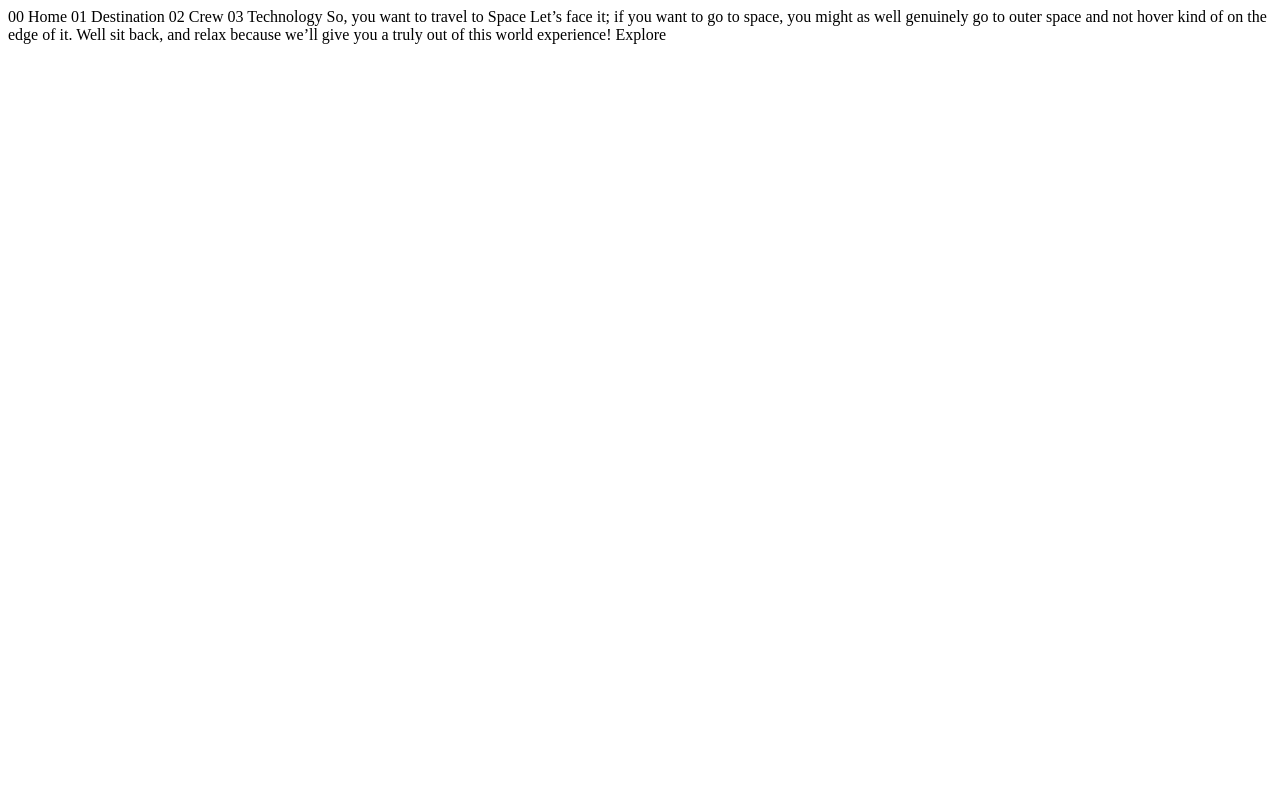
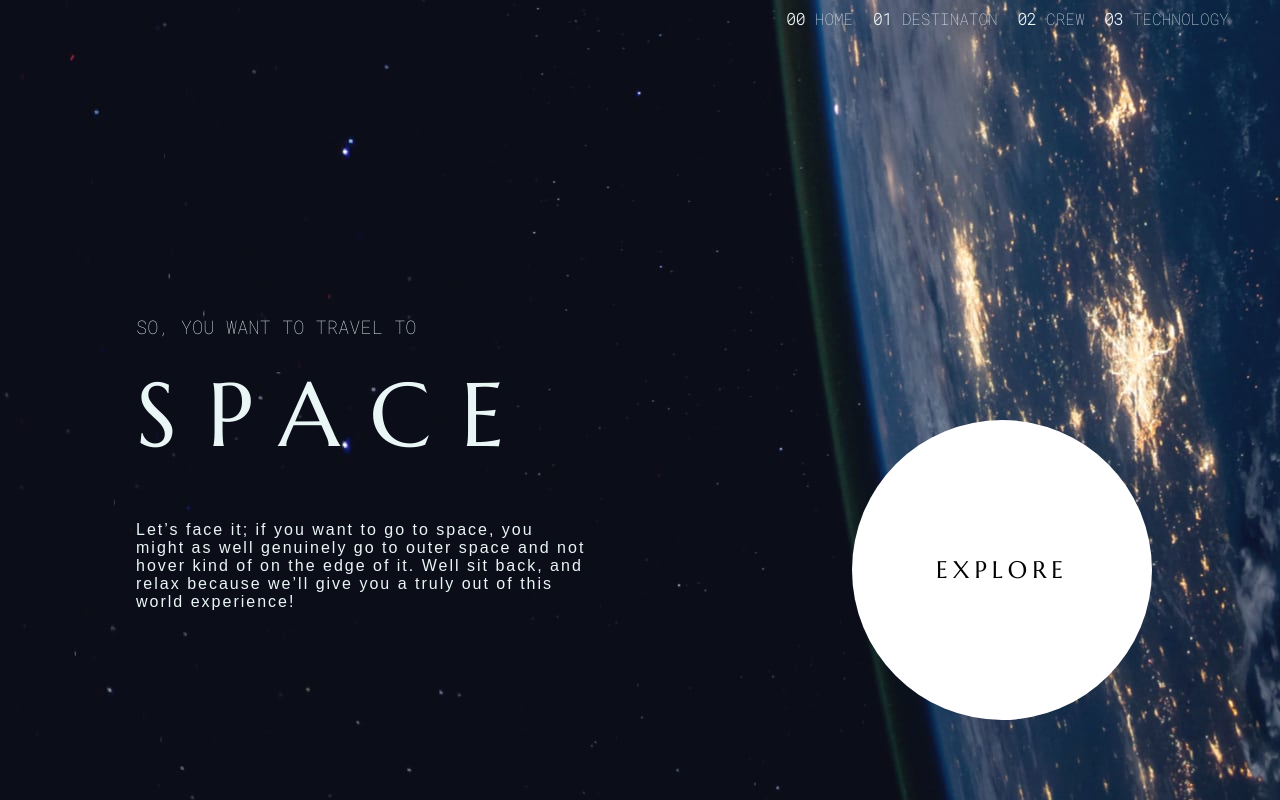
Before and after one commit to summerjyou/spacetourism, a plain HTML site: page starter-code/index.html in a window 1280 px wide. Drawn offline with Linux system fonts and the light colour scheme.

Commit message:
Main page
Edited layout, background img, and fonts

```diff
--- /dev/null
+++ b/starter-code/css/styles.css
@@ -0,0 +1,60 @@
+body {
+  font-family: 'Roboto Mono', monospace;
+  color: #EAF6F6;
+}
+
+a {
+  text-decoration: none;
+  margin-left: 10px;
+  color: #EAF6F6;
+}
+
+
+.explore {
+  height: 300px;
+  width: 300px;
+  background: white;
+  border-radius: 50%;
+  text-align: center;
+  line-height: 300px;
+  color: black;
+  font-family: 'Marcellus', serif;
+  font-weight: lighter;
+  letter-spacing: 5px;
+  position: absolute;
+  top: 50%;
+  right: 10%;
+}
+
+.menu {
+  height: 50px;
+  margin-left: 60%;
+  list-height: 50px;
+  font-family: 'Roboto Mono', sans-serif;
+}
+
+.space {
+  font-family: 'Marcellus', sans-serif;
+  font-weight: lighter;
+  font-size: 90px;
+  letter-spacing: 30px;
+  width: 500px;
+  margin: 10px auto auto 10%;
+}
+
+.travel-to {
+  postion: relative;
+  width: 500px;
+  font-weight: lighter;
+  margin-top: 20%;
+  margin-left: 10%;
+}
+
+.welcome {
+  width: 450px;
+  letter-spacing: normal;
+  font-family: Arial;
+  font-weight: lighter;
+  letter-spacing: 2px;
+  margin: 50px 10%;
+}
--- a/starter-code/index.html
+++ b/starter-code/index.html
@@ -3,25 +3,32 @@
 <head>
   <meta charset="UTF-8">
   <meta name="viewport" content="width=device-width, initial-scale=1.0">
-
-  <link rel="icon" type="image/png" sizes="32x32" href="./assets/favicon-32x32.png">
-
+  <link rel="stylesheet" href="css/styles.css">
+  <link rel="icon" type="image/png" sizes="32x32" href="assets/favicon-32x32.png">
+  <link rel="preconnect" href="https://fonts.googleapis.com">
+  <link rel="preconnect" href="https://fonts.gstatic.com" crossorigin>
+  <link href="https://fonts.googleapis.com/css2?family=Marcellus&family=Roboto+Mono:wght@100&display=swap" rel="stylesheet">
+  <style media="screen">
+    body, head {
+      width: 100%;
+      height: 100%;
+      background-image: url("assets/home/background-home-desktop.jpg")
+    }
+  </style>
   <title>Frontend Mentor | Space tourism website</title>
 </head>
 <body>
-
-  00 Home
-  01 Destination
-  02 Crew
-  03 Technology
-
-  So, you want to travel to
-  Space
-  Let’s face it; if you want to go to space, you might as well genuinely go to
-  outer space and not hover kind of on the edge of it. Well sit back, and relax
-  because we’ll give you a truly out of this world experience!
-
-  Explore
-
+  <div class="menu">
+    <a class="sc-home" href="index.html"><strong>00</strong> HOME</a>
+    <a class="sc-dstn" href=><strong>01</strong> DESTINATON</a>
+    <a class="sc-crew" href=><strong>02</strong> CREW</a>
+    <a class="sc-tech" href=><strong>03</strong> TECHNOLOGY</a>
+  </div>
+    <h3 class="travel-to">SO, YOU WANT TO TRAVEL TO</h3>
+    <h1 class="space">SPACE</h1>
+    <p class="welcome">Let’s face it; if you want to go to space, you might as well genuinely go to
+    outer space and not hover kind of on the edge of it. Well sit back, and relax
+    because we’ll give you a truly out of this world experience!</p>
+    <h2 class="explore">EXPLORE</h2>
 </body>
 </html>
```
